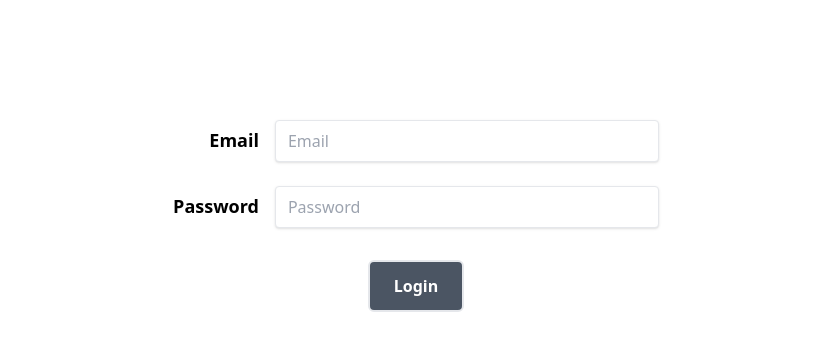
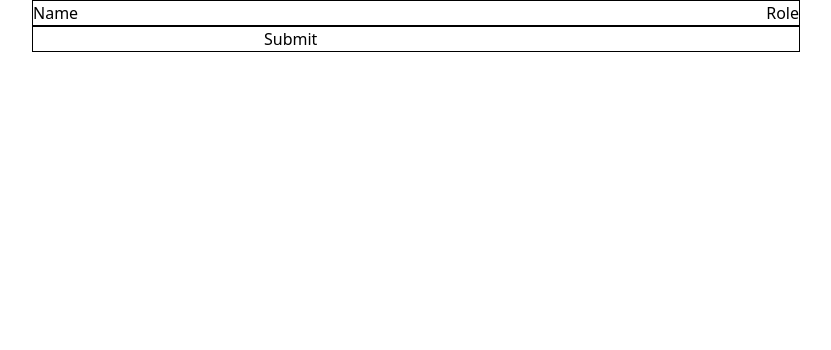
Before and after one commit to mithil25/RBAC, a React (Create React App) app in the folder front/: page / in a window 1280 px wide. Shown: the top 350 px of the page, without its empty margins (224-1055 px from the left). Built offline with nearby package versions, Linux system fonts and the light colour scheme.

Commit message:
Pushed Content

```diff
--- a/front/src/App.jsx
+++ b/front/src/App.jsx
@@ -1,8 +1,9 @@
 import React from "react";
 import Login from "./components/Login";
-
+import Content from "./components/Content";
 function App() {
-  return <div><Login/></div>;
+  return <div><Content/>
+  </div>;
 }
 
 export default App;
--- /dev/null
+++ b/front/src/components/Content.jsx
@@ -0,0 +1,29 @@
+import React,{useState} from 'react'
+
+function Content() {
+  const [accessCode,setAccessCode]=useState('');
+  return (
+    <div className='main'>
+        <div className='main-1'>
+            <div>
+                Name
+            </div>
+            <div>
+                Role
+            </div>
+        </div>
+        <div className='main-2'>
+                <form onSubmit={(e)=>{
+                    e.preventDefault()
+                    console.log(e)
+                }}>
+                    <input value={accessCode} className='code' type={'text'} onChange={(e)=>{setAccessCode(e.target.value)}} required/>
+
+                    <button>Submit</button>
+                </form>
+        </div>
+    </div>
+  )
+}
+
+export default Content
--- a/front/src/index.css
+++ b/front/src/index.css
@@ -1,3 +1,24 @@
 @tailwind base;
 @tailwind components;
 @tailwind utilities;
+
+.main{
+    display: flex;
+    flex-direction: column;
+    justify-content: center;
+    align-items: center;
+}
+.main-1{
+    border: 1px solid black;
+    width: 60%;
+    display: flex;
+    justify-content: space-between;
+    align-items: center;
+}
+.main-2{
+    border: 1px solid black;
+    width: 60%;
+    display: flex;
+    justify-content: space-between;
+    align-items: center;
+}
```
Also changed, not shown: 1 other file (tests, documents, lock files or other folders).
